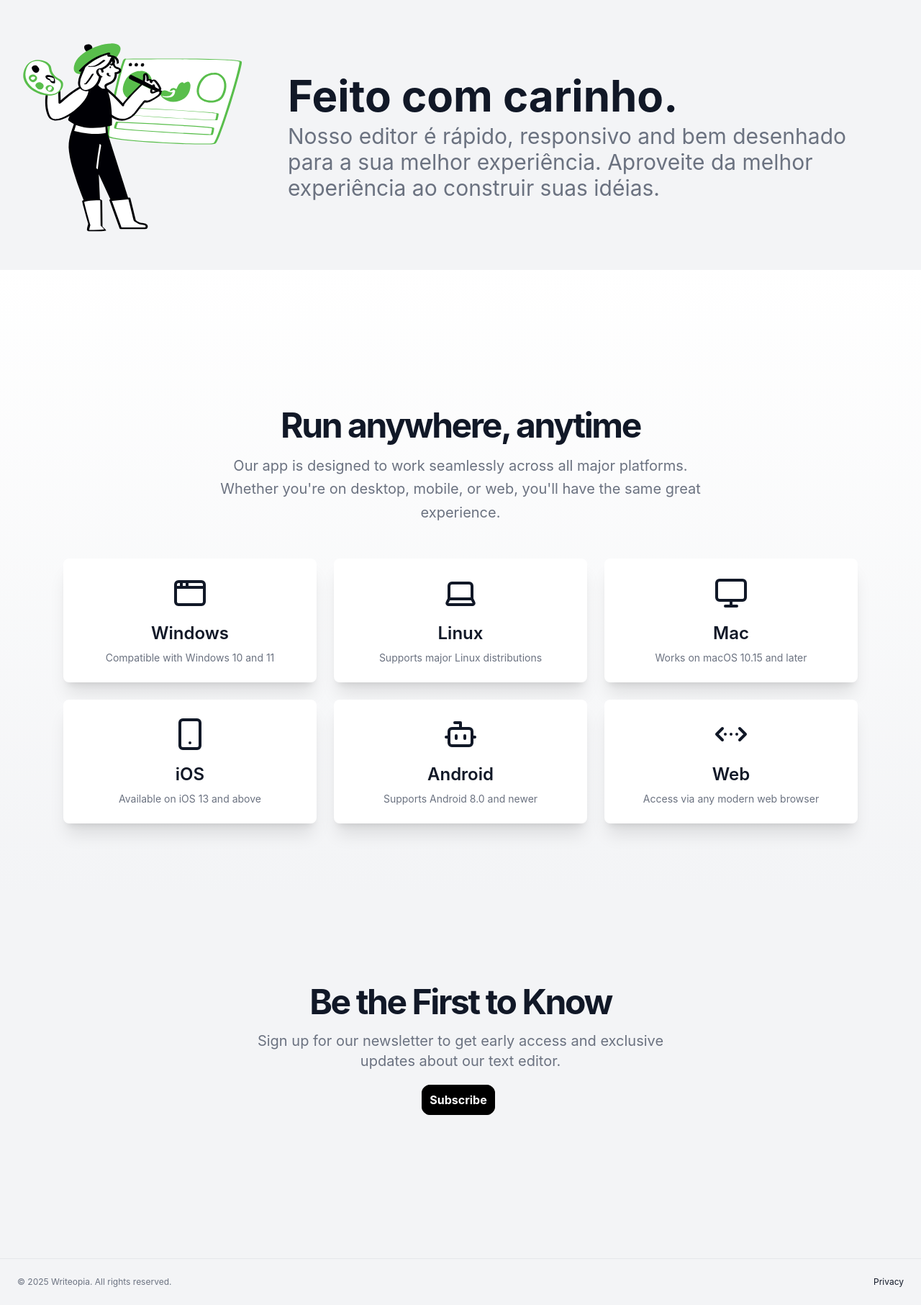
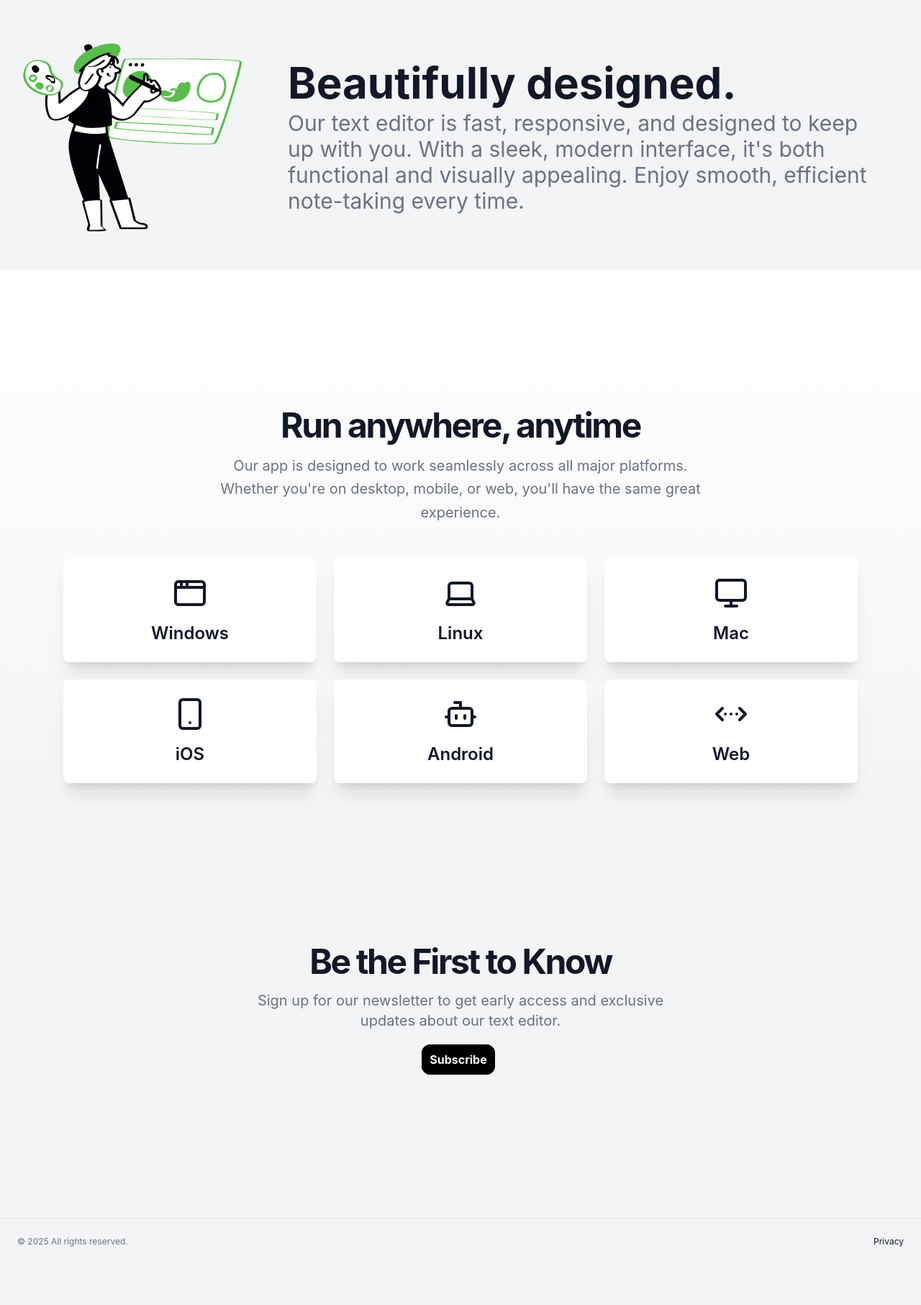
Before and after one commit to leandroBorgesFerreira/WriteopiaLandingPage, a React (Create React App) app: page / in a window 1280 px wide. Shown: the part 2755-4568 px from the top of the page at 72% size. After the commit the page ends 4512 px from the top, so only its background shows below. Built offline with nearby package versions, Linux system fonts and the light colour scheme.

Commit message:
Translations finished

```diff
--- a/public/locales/en/translation.json
+++ b/public/locales/en/translation.json
@@ -8,6 +8,16 @@
   "pitch_ai_choice_subtitle": "You can choose from a variety of open-source AI agents to suit your needs. Run then locally for privacy.",
   "pitch_no_lockin_title": "No lockin.",
   "pitch_no_lockin_subtitle": "We use public file formats and make it easy to export your data. No lock in to a specific system or service.",
-  "pitch_pretty_design_title": "Feito com carinho.",
-  "pitch_pretty_design_subtitle": "Nosso editor é rápido, responsivo and bem desenhado para a sua melhor experiência. Aproveite da melhor experiência ao construir suas idéias."
+  "pitch_pretty_design_title": "Beautifully designed.",
+  "pitch_pretty_design_subtitle": "Our text editor is fast, responsive, and designed to keep up with you. With a sleek, modern interface, it's both functional and visually appealing. Enjoy smooth, efficient note-taking every time.",
+  "compatibility_title": "Run anywhere, anytime",
+  "compatibility_subtitle": "Our app is designed to work seamlessly across all major platforms. Whether you're on desktop, mobile, or web, you'll have the same great experience.",
+  "newsletter_title": "Be the First to Know",
+  "newsletter_subtitle": "Sign up for our newsletter to get early access and exclusive updates about our text editor.",
+  "newsletter_subscribe": "Subscribe",
+  "footer_branch": "All rights reserved.",
+  "footer_privacy": "Privacy",
+  "header_product": "Product",
+  "header_comunity": "Comunity",
+  "header_documentation": "Documentation"
 }
--- a/src/components/ui/footer.tsx
+++ b/src/components/ui/footer.tsx
@@ -1,19 +1,21 @@
 import React from 'react';
 import '../../App.css';
 import { Link } from 'react-router-dom';
+import { useTranslation } from 'react-i18next';
 
 export default function Footer() {
-    const year = new Date().getFullYear();
+  const year = new Date().getFullYear();
+  const { t } = useTranslation();
 
   return (
     <footer className="flex flex-col gap-2 sm:flex-row py-6 w-full shrink-0 items-center px-4 md:px-6 border-t border-gray-200 dark:border-gray-700">
-      <p className="text-xs text-gray-500 dark:text-gray-400">© {year} Writeopia. All rights reserved.</p>
+      <p className="text-xs text-gray-500 dark:text-gray-400">© {year} {t('footer_branch')}</p>
       <nav className="sm:ml-auto flex gap-4 sm:gap-6">
         {/* <a className="text-xs hover:underline underline-offset-4" href="/">
           Terms of Service
         </a> */}
         <Link className="text-xs hover:underline underline-offset-4" to="/privacy">
-          Privacy
+        {t('footer_privacy')}
         </Link>
       </nav>
     </footer>
--- a/src/components/ui/header.tsx
+++ b/src/components/ui/header.tsx
@@ -10,8 +10,12 @@ import MediumLink from './menu-medium-link';
 import { ChevronDown } from 'lucide-react'
 import { motion } from 'framer-motion'
 import LargeLink from './menu-large-link';
+import { useTranslation } from 'react-i18next';
+import i18next from 'i18next';
 
 export default function Header() {
+  const { t } = useTranslation();
+
   const [isOpen, setIsOpen] = useState(false);
 
   const toggleMenu = () => {
@@ -30,11 +34,12 @@ export default function Header() {
     setIsComunityOpen(!isComunityOpen);
   };
 
+  const docs = i18next.t("header_documentation")
+
   const secondItems = [
-    { label: 'Download App - Mac', href: 'https://github.com/leandroBorgesFerreira/Writeopia/releases/download/app-macos-alpha27/Writeopia-alpha27.dmg' },
-    { label: 'Download App - Mac (Intel)', href: 'https://github.com/leandroBorgesFerreira/Writeopia/releases/download/app-macos-alpha27/Writeopia-alpha27-intel.dmg' },
-    // { label: 'Sample', href: 'https://sample.writeopia.io/' },
-    { label: 'Documentation', href: 'https://docs.writeopia.io/' },
+    { label: 'Download - MacOS', href: 'https://github.com/leandroBorgesFerreira/Writeopia/releases/download/app-macos-alpha27/Writeopia-alpha27.dmg' },
+    { label: 'Download - MacOS (Intel)', href: 'https://github.com/leandroBorgesFerreira/Writeopia/releases/download/app-macos-alpha27/Writeopia-alpha27-intel.dmg' },
+    { label: docs, href: 'https://docs.writeopia.io/' },
   ];
 
   const thirdItems = [
@@ -49,8 +54,8 @@ export default function Header() {
         </Link>
         <nav className="ml-auto pr-10 hidden md:flex items-center">
           <HeaderLink to="/">Home</HeaderLink>
-          <AnimatedDropDown menuItems={secondItems} label="Product" />
-          <AnimatedDropDown menuItems={thirdItems} label="Comunity" />
+          <AnimatedDropDown menuItems={secondItems} label={t('header_product')} />
+          <AnimatedDropDown menuItems={thirdItems} label={t('header_comunity')} />
         </nav>
         <div className={`z-40 ml-auto ${isOpen ? 'visible' : 'md:hidden'}  mr-6`}>
           <Hamburger toggled={isOpen} toggle={toggleMenu} size={20} />
@@ -60,7 +65,7 @@ export default function Header() {
             <LargeLink to="/">Home</LargeLink>
             <Divider />
             <LargeButton onClick={toggleProductScreen}>
-              Product
+              {t('header_product')}
               {
                 <motion.div
                   animate={{ rotate: !isProductOpen ? 0 : -180 }}
@@ -78,7 +83,7 @@ export default function Header() {
             </div>
             <Divider />
             <LargeButton onClick={toggleComunityScreen}>
-              Comunity
+              {t('header_comunity')}
               {
                 <motion.div
                   animate={{ rotate: !isComunityOpen ? 0 : -180 }}
--- a/src/home/compatibility.tsx
+++ b/src/home/compatibility.tsx
@@ -1,15 +1,16 @@
 import React from "react"
 import { Smartphone, Monitor, AppWindow, Bot, Laptop, ChevronsLeftRightEllipsis } from 'lucide-react';
+import { useTranslation } from "react-i18next";
 
 
 export default function Component() {
   const platforms = [
-    { name: 'Windows', color: 'blue', description: 'Compatible with Windows 10 and 11' },
-    { name: 'Linux', color: 'orange', description: 'Supports major Linux distributions' },
-    { name: 'Mac', color: 'gray', description: 'Works on macOS 10.15 and later' },
-    { name: 'iOS', color: 'red', description: 'Available on iOS 13 and above' },
-    { name: 'Android', color: 'green', description: 'Supports Android 8.0 and newer' },
-    { name: 'Web', color: 'purple', description: 'Access via any modern web browser' },
+    { name: 'Windows', color: 'blue'},
+    { name: 'Linux', color: 'orange'},
+    { name: 'Mac', color: 'gray'},
+    { name: 'iOS', color: 'red'},
+    { name: 'Android', color: 'green'},
+    { name: 'Web', color: 'purple'},
   ]
 
   const renderPlatformIcon = (name: string) => {
@@ -47,17 +48,18 @@ export default function Component() {
         {renderPlatformIcon(platform.name)}
       </svg>
       <h3 className="text-2xl font-semibold">{platform.name}</h3>
-      <p className="text-sm text-gray-500 dark:text-gray-300 pt-2 text-center">{platform.description}</p>
     </div>
   )
+
+  const { t } = useTranslation();
 
   return (
     <section className="w-full pt-48 pb-12 md:pb-12 pt-12 lg:pb-24 bg-gradient-to-b from-white to-gray-100 dark:from-gray-900 dark:to-gray-900">
       <div className="container px-4 md:px-6 mx-auto max-w-6xl">
         <div className="flex flex-col items-center justify-center space-y-4 text-center">
-          <h2 className="text-3xl font-bold tracking-tighter sm:text-5xl">Run anywhere, anytime</h2>
+          <h2 className="text-3xl font-bold tracking-tighter sm:text-5xl">{t('compatibility_title')}</h2>
           <p className="max-w-[700px] text-gray-500 dark:text-gray-400 md:text-xl/relaxed lg:text-base/relaxed xl:text-xl/relaxed">
-            Our app is designed to work seamlessly across all major platforms. Whether you're on desktop, mobile, or web, you'll have the same great experience.
+            {t('compatibility_subtitle')}
           </p>
         </div>
         <div className="grid gap-6 mt-12 grid-cols-1 sm:grid-cols-2 md:grid-cols-2 lg:grid-cols-3">
--- a/src/home/newsletter.tsx
+++ b/src/home/newsletter.tsx
@@ -1,18 +1,19 @@
 import React from 'react';
 import '../App.css';
 import DefaultLink from '../components/ui/default-link';
+import { useTranslation } from 'react-i18next';
 
 export default function NewsletterSection() {
+  const { t } = useTranslation();
+
   return (
     <section className="w-screen pt-12 md:pt-24 lg:pt-32 pb-52 pl-8 pr-8 flex flex-col space-y-4 text-center">
-      <h2 className="text-3xl font-bold tracking-tighter sm:text-4xl md:text-5xl">
-              Be the First to Know
-      </h2>
+      <h2 className="text-3xl font-bold tracking-tighter sm:text-4xl md:text-5xl">{t('newsletter_title')}</h2>
       <p className="mx-auto max-w-[600px] text-gray-500 dark:text-gray-400 md:text-xl">
-              Sign up for our newsletter to get early access and exclusive updates about our text editor.
+        {t('newsletter_subtitle')}
       </p>
       <div className="space-y-2 space-x-2 pt-3">
-        <DefaultLink to='https://forms.gle/QFoewRrehmkXWuMo8'>Subscribe</DefaultLink>
+        <DefaultLink to='https://forms.gle/QFoewRrehmkXWuMo8'>{t('newsletter_subscribe')}</DefaultLink>
       </div>
     </section>
   )
```
Also changed, not shown: public/locales/pt/translation.json (+11 -1 lines). Lines whose indentation alone changed are shown as unchanged.
